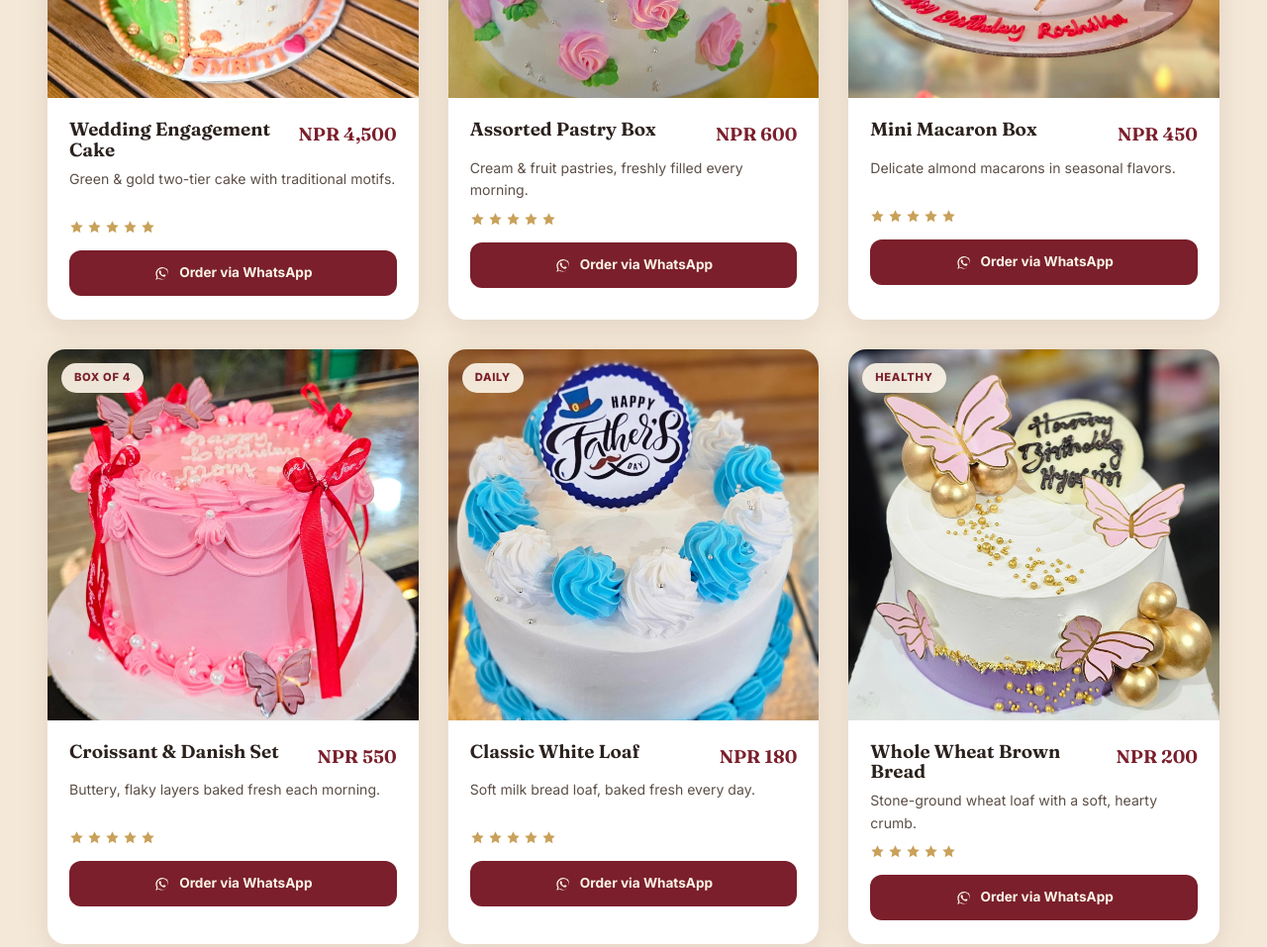
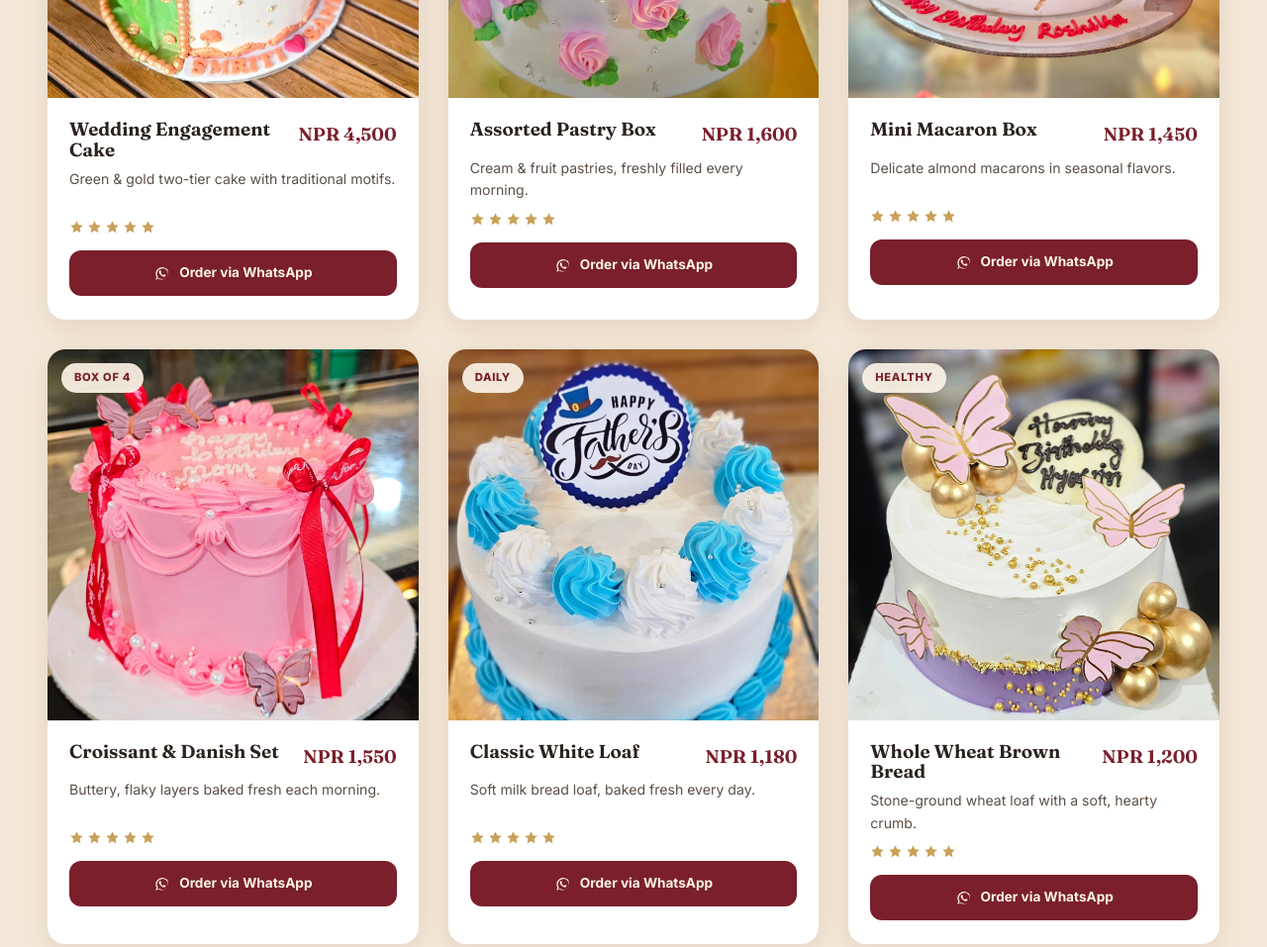
Before and after one commit to contactclientsportal/shreyabakery, a plain HTML site: page index.html in a window 1280 px wide. Shown: the part 4640-5597 px from the top of the page at 99% size. Drawn offline with Linux system fonts and the light colour scheme.

Commit message:
index.html

```diff
--- a/index.html
+++ b/index.html
@@ -1585,11 +1585,11 @@ const menuItems = [
   { img:"images/cake7.jpg",  name:"Football Star Cake",        price:"NPR 2,100", cat:"custom", tag:"Sports",     desc:"Custom name topper with football & jersey cutouts." },
   { img:"images/cake9.jpg",  name:"Battle Royale Theme Cake",  price:"NPR 2,300", cat:"custom", tag:"Gaming",     desc:"Fondant game-loot details for the gamer in your life." },
   { img:"images/cake2.jpg",  name:"Wedding Engagement Cake",   price:"NPR 4,500", cat:"custom", tag:"2-Tier",     desc:"Green & gold two-tier cake with traditional motifs." },
-  { img:"images/cake1.jpg",  name:"Assorted Pastry Box",       price:"NPR 600",   cat:"pastry", tag:"Box of 6",   desc:"Cream & fruit pastries, freshly filled every morning." },
-  { img:"images/cake10.jpg", name:"Mini Macaron Box",          price:"NPR 450",   cat:"pastry", tag:"Box of 6",   desc:"Delicate almond macarons in seasonal flavors." },
-  { img:"images/cake8.jpg",  name:"Croissant & Danish Set",    price:"NPR 550",   cat:"pastry", tag:"Box of 4",   desc:"Buttery, flaky layers baked fresh each morning." },
-  { img:"images/cake5.jpg",  name:"Classic White Loaf",        price:"NPR 180",   cat:"bread",  tag:"Daily",      desc:"Soft milk bread loaf, baked fresh every day." },
-  { img:"images/cake4.jpg",  name:"Whole Wheat Brown Bread",   price:"NPR 200",   cat:"bread",  tag:"Healthy",    desc:"Stone-ground wheat loaf with a soft, hearty crumb." },
+  { img:"images/cake1.jpg",  name:"Assorted Pastry Box",       price:"NPR 1,600",   cat:"pastry", tag:"Box of 6",   desc:"Cream & fruit pastries, freshly filled every morning." },
+  { img:"images/cake10.jpg", name:"Mini Macaron Box",          price:"NPR 1,450",   cat:"pastry", tag:"Box of 6",   desc:"Delicate almond macarons in seasonal flavors." },
+  { img:"images/cake8.jpg",  name:"Croissant & Danish Set",    price:"NPR 1,550",   cat:"pastry", tag:"Box of 4",   desc:"Buttery, flaky layers baked fresh each morning." },
+  { img:"images/cake5.jpg",  name:"Classic White Loaf",        price:"NPR 1,180",   cat:"bread",  tag:"Daily",      desc:"Soft milk bread loaf, baked fresh every day." },
+  { img:"images/cake4.jpg",  name:"Whole Wheat Brown Bread",   price:"NPR 1,200",   cat:"bread",  tag:"Healthy",    desc:"Stone-ground wheat loaf with a soft, hearty crumb." },
 ];
 
 /* ====================== NAV ====================== */
```
